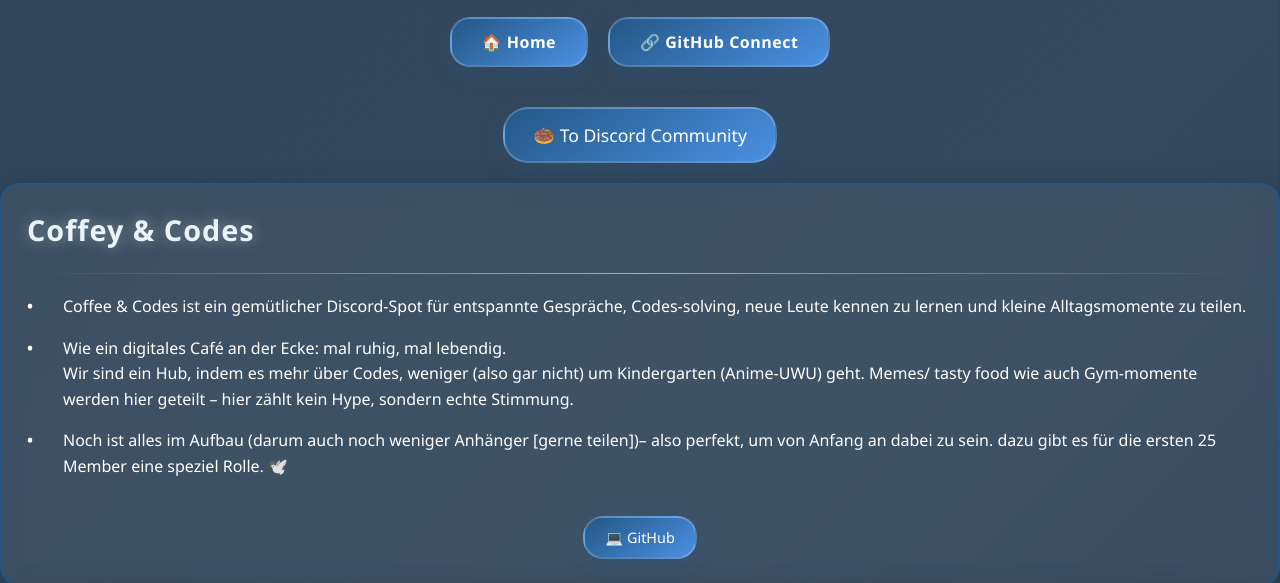
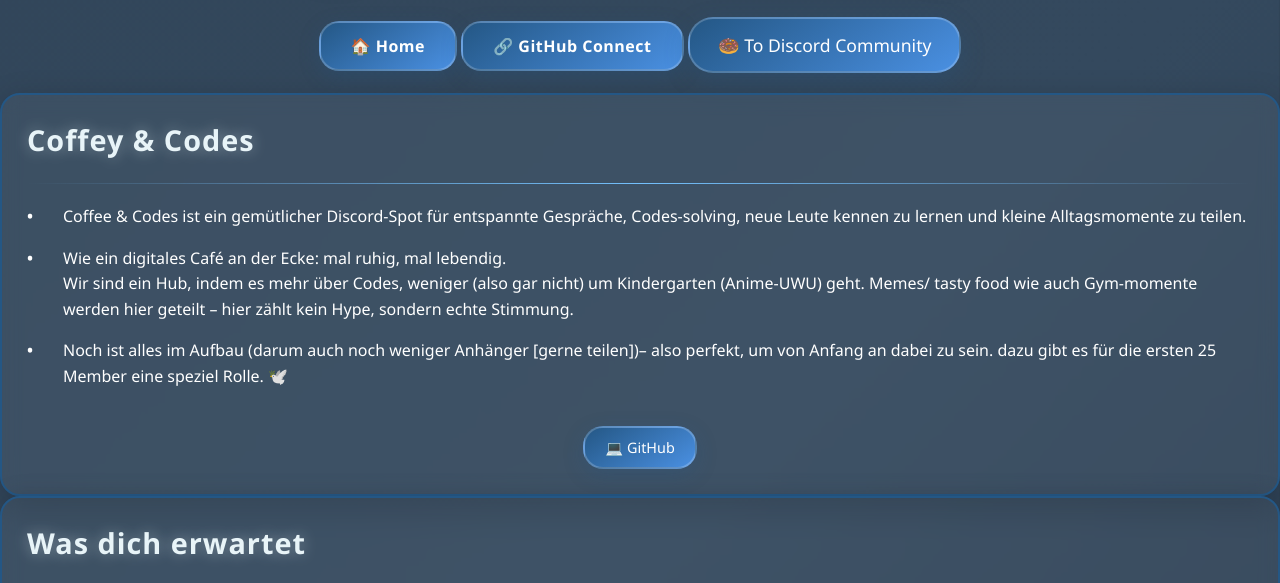
Before and after one commit to molaskidata/discord-bot-web, a plain HTML site: page Website/index.html in a window 1280 px wide. Shown: the part 167-750 px from the top of the page. Drawn offline with Linux system fonts and the light colour scheme; a web font is replaced by a local one.

Commit message:
Refactor button container structure in index.html

```diff
--- a/Website/index.html
+++ b/Website/index.html
@@ -21,12 +21,9 @@
         </div>
     </header>
 
-    <div class="tabs-container">
+    <div class="button-container" id="homeButtonContainer">
         <button class="tab-button active" data-page="home">🏠 Home</button>
         <button class="tab-button" data-page="github-connect">🔗 GitHub Connect</button>
-    </div>
-
-    <div class="button-container" id="homeButtonContainer">
         <a href="https://discord.gg/Xvqa7GFJGN" class="discord-button" target="_blank">
             🍩 To Discord Community
         </a>
```
